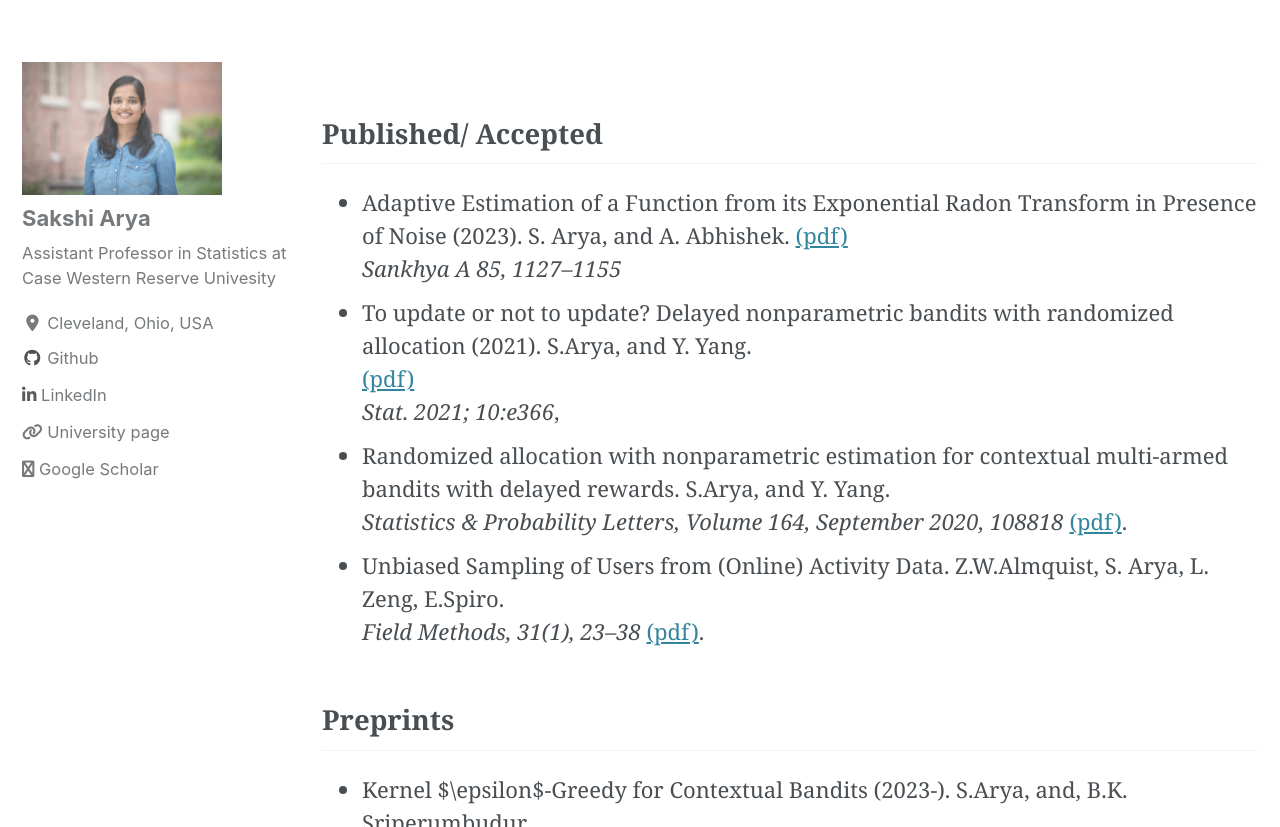
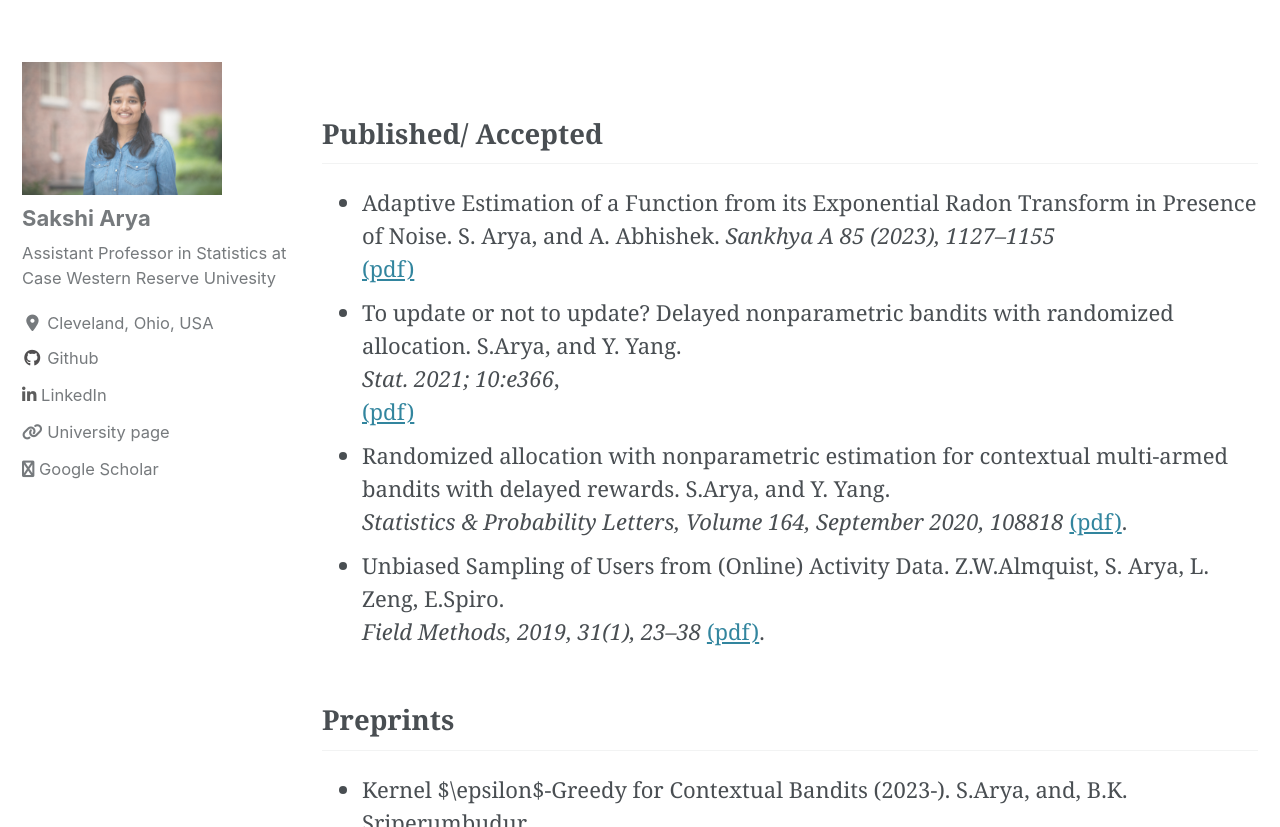
Before and after one commit to sakshiarya/sakshiarya.github.io, a Jekyll site: the page built from _pages/publications.md, in a window 1280 px wide and 900 px high, scrolled down 260 px, cut to the strip 73-900 px from the top of the window. Built offline with Jekyll 4.4.1, drawn with Linux system fonts in a browser that asks for light colours; cached includes are drawn as plain includes; nearby versions of some CDN libraries.

Commit message:
Publications update

```diff
--- a/_pages/publications.md
+++ b/_pages/publications.md
@@ -15,11 +15,11 @@ author_profile: true
 Published/ Accepted
 ---------------
 
-+  Adaptive Estimation of a Function from its Exponential Radon Transform in Presence of Noise (2023). S. Arya, and A. Abhishek. <a href="/assets/pdf/SankhyaA_AA_SA.pdf" target="_blank">(pdf)</a> <br/> _Sankhya A 85, 1127–1155_ <br/>
-+ To update or not to update? Delayed nonparametric bandits with randomized allocation (2021). S.Arya, and Y. Yang. <br/>
- <a href="/assets/pdf/STAT_DelayedBandits_SakshiArya.pdf" target="_blank">(pdf)</a>  <br /> _Stat. 2021; 10:e366_, <br />
++  Adaptive Estimation of a Function from its Exponential Radon Transform in Presence of Noise. S. Arya, and A. Abhishek. _Sankhya A 85 (2023), 1127–1155_ <br/> <a href="/assets/pdf/SankhyaA_AA_SA.pdf" target="_blank">(pdf)</a> <br/>
++ To update or not to update? Delayed nonparametric bandits with randomized allocation. S.Arya, and Y. Yang.  <br /> _Stat. 2021; 10:e366_, <br />
+ <a href="/assets/pdf/STAT_DelayedBandits_SakshiArya.pdf" target="_blank">(pdf)</a><br />
 + Randomized allocation with nonparametric estimation for contextual multi-armed bandits with delayed rewards. S.Arya, and Y. Yang. <br/> _Statistics & Probability Letters, Volume 164, September 2020, 108818_  <a href="/assets/pdf/SPLpaperpublished-main.pdf" target="_blank">(pdf)</a>. <br/>
-+ Unbiased Sampling of Users from (Online) Activity Data. Z.W.Almquist, S. Arya, L. Zeng, E.Spiro.<br/> _Field Methods, 31(1), 23–38_  <a href="/assets/pdf/FieldMethods.pdf" target="_blank">(pdf)</a>. <br/>
++ Unbiased Sampling of Users from (Online) Activity Data. Z.W.Almquist, S. Arya, L. Zeng, E.Spiro.<br/> _Field Methods, 2019, 31(1), 23–38_  <a href="/assets/pdf/FieldMethods.pdf" target="_blank">(pdf)</a>. <br/>
 
 
 Preprints
```
